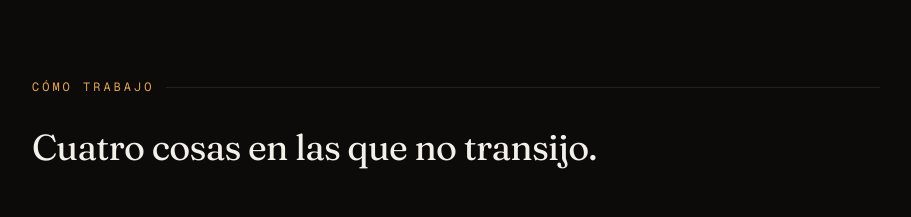
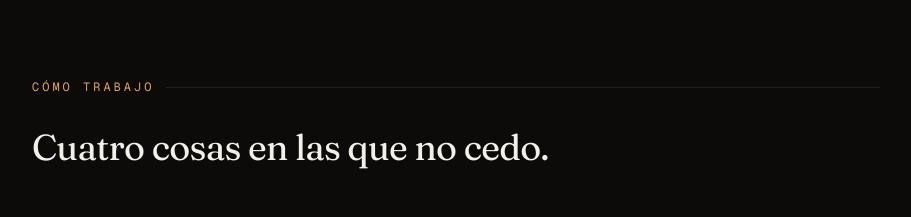
Before and after one commit to Ixo22/mi-portafolio, a Next.js app: page / in a window 1280 px wide. Shown: the part 1720-1937 px from the top of the page, without its empty margins (184-1095 px from the left). Built offline with nearby package versions, Linux system fonts and the light colour scheme.

Commit message:
docs: ajustar copy en sección "Cómo trabajo"

```diff
--- a/src/app/page.tsx
+++ b/src/app/page.tsx
@@ -311,7 +311,7 @@ export default function Home() {
           <Eyebrow>Cómo trabajo</Eyebrow>
           <Reveal>
             <h2 className="font-serif text-3xl md:text-4xl text-[#f3f0ea] tracking-[-0.02em] mb-14 max-w-2xl">
-              Cuatro cosas en las que no transijo.
+              Cuatro cosas en las que no cedo.
             </h2>
           </Reveal>
 
```
